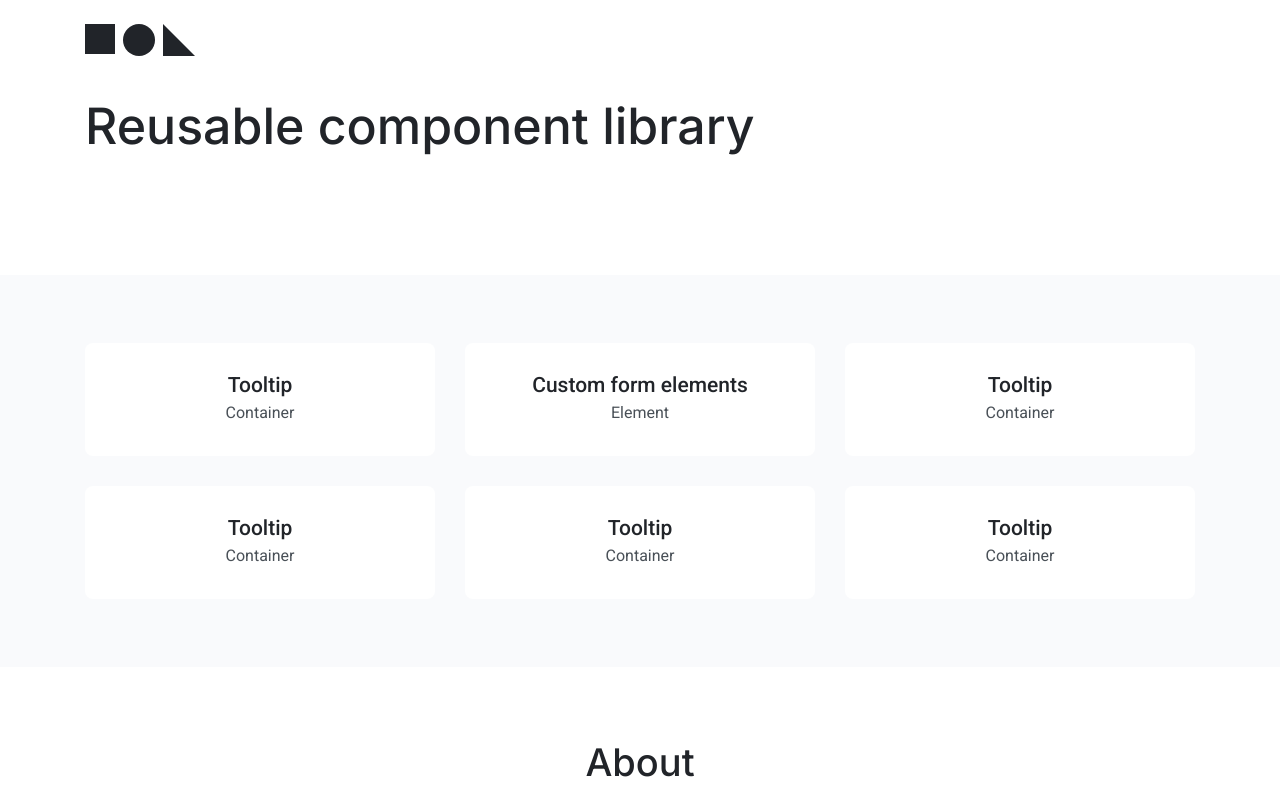
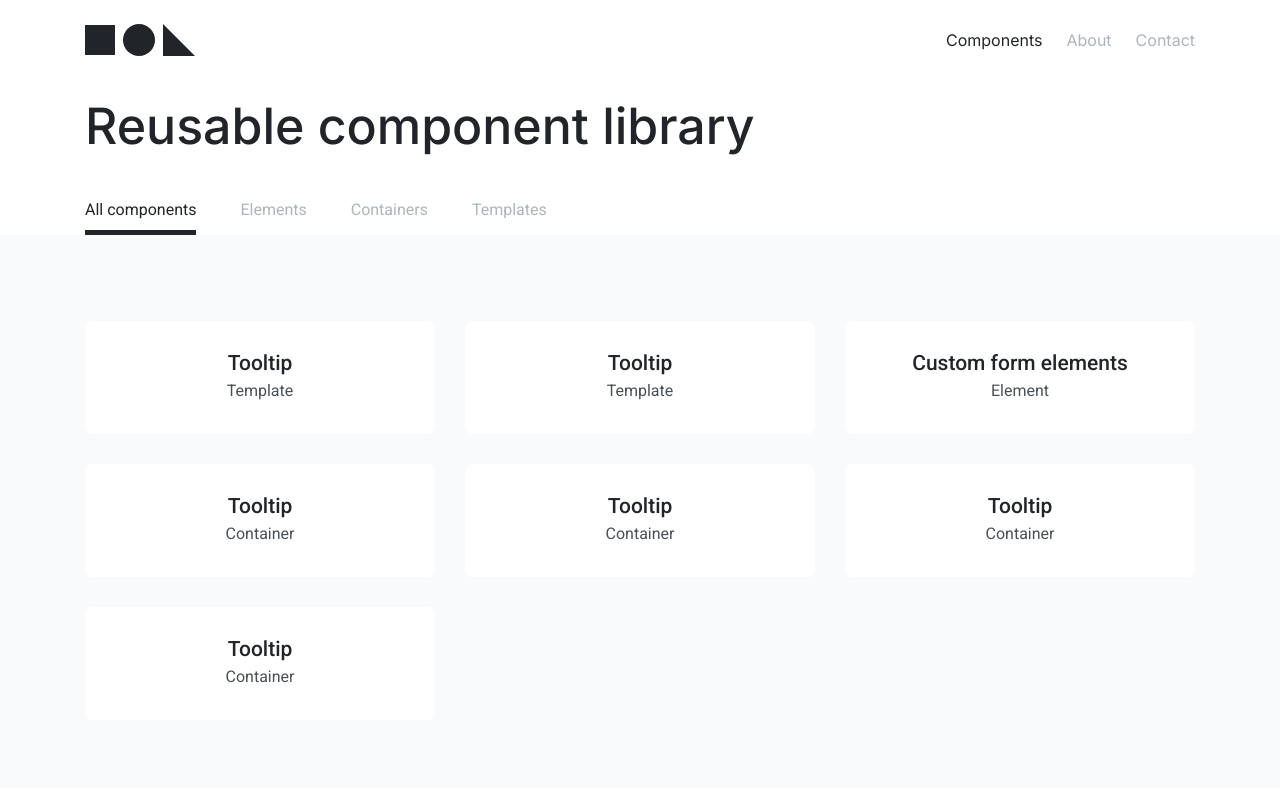
Before and after one commit to js-tasks-ru/htmlcss-20251006_yusupova-diana-94, a website: page index.html in a window 1280 px wide. Shown: the top 800 px of the page. Drawn offline with Linux system fonts and the light colour scheme.

Commit message:
git add tabs

```diff
--- a/assets/css/main.css
+++ b/assets/css/main.css
@@ -13,6 +13,8 @@
 @import "../../components/burger/burger.css";
 @import "../../components/close/close.css";
 @import "../../07-lection5/03-toggler/toggler.css";
+@import "../../components/tabs/tabs.css";
+@import "../../components/desktop-menu/desktop-menu.css";
 
 :root {
     --primary-h: 228;
--- /dev/null
+++ b/components/desktop-menu/desktop-menu.css
@@ -0,0 +1,31 @@
+.desktop-menu {
+    display: flex;
+    margin: 0;
+    padding: 0;
+    list-style-type: none;
+}
+
+.desktop-menu__item {
+    margin-right: 24px;
+}
+
+.desktop-menu__item:last-child {
+    margin-right: 0;
+}
+
+.desktop-menu__link {
+    text-decoration: none;
+    color: var(--grey-3);
+    font-size: 16px;
+    line-height: 24px;
+}
+
+.desktop-menu__link_active {
+    color: var(--black);
+}
+
+@media screen and (max-width: 768px) {
+    .desktop-menu {
+        display: none;
+    }
+}
--- a/components/header/header.css
+++ b/components/header/header.css
@@ -1,6 +1,6 @@
 .header {
     font-family: Inter, sans-serif;
-    padding: 16px 0 16px;
+    padding: 16px 0 0;
     background-color: var(--white);
 }
 
@@ -11,7 +11,7 @@
 
 .header__title {
     margin-top: 0;
-    margin-bottom: 32px;
+    margin-bottom: 69px;
     color: var(--grey-4);
     font-weight: 400;
     font-size: 28px;
@@ -19,12 +19,15 @@
 }
 
 .header__navigation {
+    display: flex;
+    justify-content: space-between;
+    align-items: center;
     margin-bottom: 48px;
 }
 
 @media screen and (min-width: 768px) {
     .header {
-        padding: 24px 0 77px;
+        padding: 24px 0 0;
     }
 
     .header__navigation {
@@ -32,7 +35,7 @@
     }
 
     .header__title {
-        margin-bottom: 40px;
+        margin-bottom: 77px;
         color: var(--black);
         font-size: 50px;
         font-weight: 500;
--- /dev/null
+++ b/components/tabs/tabs.css
@@ -0,0 +1,57 @@
+.tabs {
+    position: relative;
+}
+
+.tabs__input {
+    opacity: 0;
+}
+
+.tabs__label {
+    display: inline-block;
+    margin-right: 40px;
+    padding-bottom: 8px;
+    font-size: 16px;
+    line-height: 24px;
+    color: var(--grey-3);
+}
+
+.tabs__label_active {
+    color: var(--black);
+    border-bottom: 5px solid #212429;
+}
+
+.tabs__label:last-child {
+    margin-right: 0px;
+}
+
+.tabs__scroller {
+    position: absolute;
+    left: 0;
+    top: -105px;
+}
+
+.tab__content {
+    display: none;
+}
+
+#all-tab:checked ~ #all-content,
+#elements-tab:checked ~ #elements-content,
+#containers-tab:checked ~ #containers-content,
+#templates-tab:checked ~ #containers-templates {
+    display: grid;
+    grid-template-columns: repeat(2, 1fr);
+    gap: 16px;
+
+    @media screen and (min-width: 768px) {
+            grid-template-columns: repeat(3, 1fr);
+            gap: 30px;
+    }
+
+}
+
+@media screen and (max-width: 767px) {
+    .tabs__scroller {
+        white-space: nowrap;
+        overflow: hidden;
+    }
+}
--- a/index.html
+++ b/index.html
@@ -13,27 +13,58 @@
       <div class="container">
         <div class="navigation header__navigation">
           <div class="navigation__logo logo">
-            <svg width="30" height="30" viewBox="0 0 30 30" fill="none" xmlns="http://www.w3.org/2000/svg">
-              <rect width="30" height="30" fill="#212429"/>
-            </svg>
-            <svg width="32" height="32" viewBox="0 0 32 32" fill="none" xmlns="http://www.w3.org/2000/svg">
-              <rect width="32" height="32" rx="16" fill="#212429"/>
-            </svg>
-            <svg width="32" height="32" viewBox="0 0 32 32" fill="none" xmlns="http://www.w3.org/2000/svg">
-              <path d="M0 0L32 32H0V0Z" fill="#212429"/>
+            <svg width="110" height="32" viewBox="0 0 110 32" fill="none" xmlns="http://www.w3.org/2000/svg">
+              <g clip-path="url(#clip0_16746_155)">
+                <rect y="1" width="30" height="30" fill="#212429"/>
+                <rect x="38" width="32" height="32" rx="16" fill="#212429"/>
+                <path d="M78 0L110 32H78V0Z" fill="#212429"/>
+              </g>
+              <defs>
+                <clipPath id="clip0_16746_155">
+                  <rect width="110" height="32" fill="white"/>
+                </clipPath>
+              </defs>
             </svg>
           </div>
+          <ul class="desktop-menu">
+            <li class="desktop-menu__item">
+              <a class="desktop-menu__link desktop-menu__link_active" href="#">Components</a>
+            </li>
+            <li class="desktop-menu__item">
+              <a class="desktop-menu__link" href="#">About</a>
+            </li>
+            <li class="desktop-menu__item">
+              <a class="desktop-menu__link" href="#">Contact</a>
+            </li>
+          </ul>
         </div>
         <h1 class="header__title">Reusable component library</h1>
       </div>
     </header>
     <main class="preview page__preview">
       <div class="container">
-        <div class="grid">
+        <div class="tabs">
+          <input class="tabs__input" name="tabs" type="radio" id="all-tab" checked>
+          <input class="tabs__input" name="tabs" type="radio" id="elements-tab">
+          <input class="tabs__input" name="tabs" type="radio" id="containers-tab">
+          <input class="tabs__input" name="tabs" type="radio" id="templates-tab">
+
+          <div class="tabs__scroller">
+            <label class="tabs__label tabs__label_active" for="all-tab">All components</label>
+            <label class="tabs__label" for="elements-tab">Elements</label>
+            <label class="tabs__label" for="containers-tab">Containers</label>
+            <label class="tabs__label" for="templates-tab">Templates</label>
+          </div>
+          <div class="tab__content" id="all-content">
             <div class="card">
               <div class="card__preview"></div>
               <h3 class="card__title">Tooltip</h3>
-            <span class="card__text">Container</span>
+              <span class="card__text">Template</span>
+            </div>
+            <div class="card">
+              <div class="card__preview"></div>
+              <h3 class="card__title">Tooltip</h3>
+              <span class="card__text">Template</span>
             </div>
             <div class="card">
               <div class="card__preview"></div>
@@ -61,6 +92,47 @@
               <span class="card__text">Container</span>
             </div>
           </div>
+          <div class="tab__content" id="elements-content">
+            <div class="card">
+              <div class="card__preview"></div>
+              <h3 class="card__title">Custom form elements</h3>
+              <span class="card__text">Element</span>
+            </div>
+          </div>
+          <div class="tab__content" id="containers-content">
+            <div class="card">
+              <div class="card__preview"></div>
+              <h3 class="card__title">Tooltip</h3>
+              <span class="card__text">Container</span>
+            </div>
+            <div class="card">
+              <div class="card__preview"></div>
+              <h3 class="card__title">Tooltip</h3>
+              <span class="card__text">Container</span>
+            </div>
+            <div class="card">
+              <div class="card__preview"></div>
+              <h3 class="card__title">Tooltip</h3>
+              <span class="card__text">Container</span>
+            </div>
+            <div class="card">
+              <div class="card__preview"></div>
+              <h3 class="card__title">Tooltip</h3>
+              <span class="card__text">Container</span>
+            </div>
+          </div>
+          <div class="tab__content" id="containers-templates">
+            <div class="card">
+              <div class="card__preview"></div>
+              <h3 class="card__title">Tooltip</h3>
+              <span class="card__text">Template</span>
+            </div>
+            <div class="card">
+              <div class="card__preview"></div>
+              <h3 class="card__title">Tooltip</h3>
+              <span class="card__text">Template</span>
+            </div>
+          </div>
       </div>
     </main>
     <footer class="footer">
```
Lines whose indentation alone changed are shown as unchanged.
